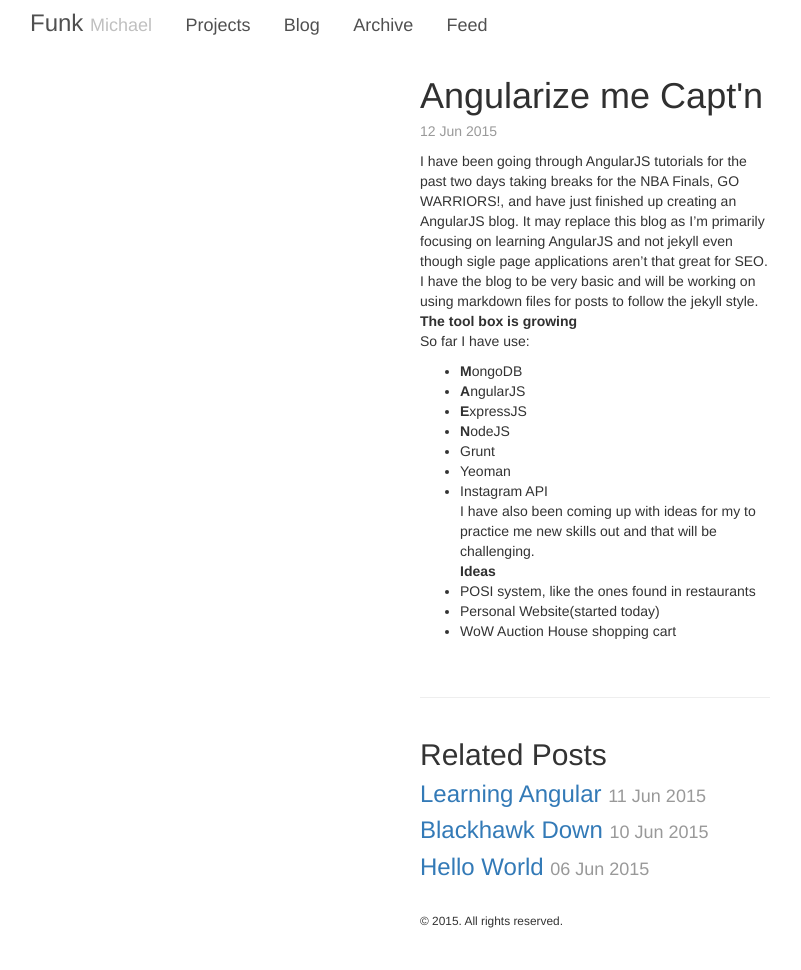
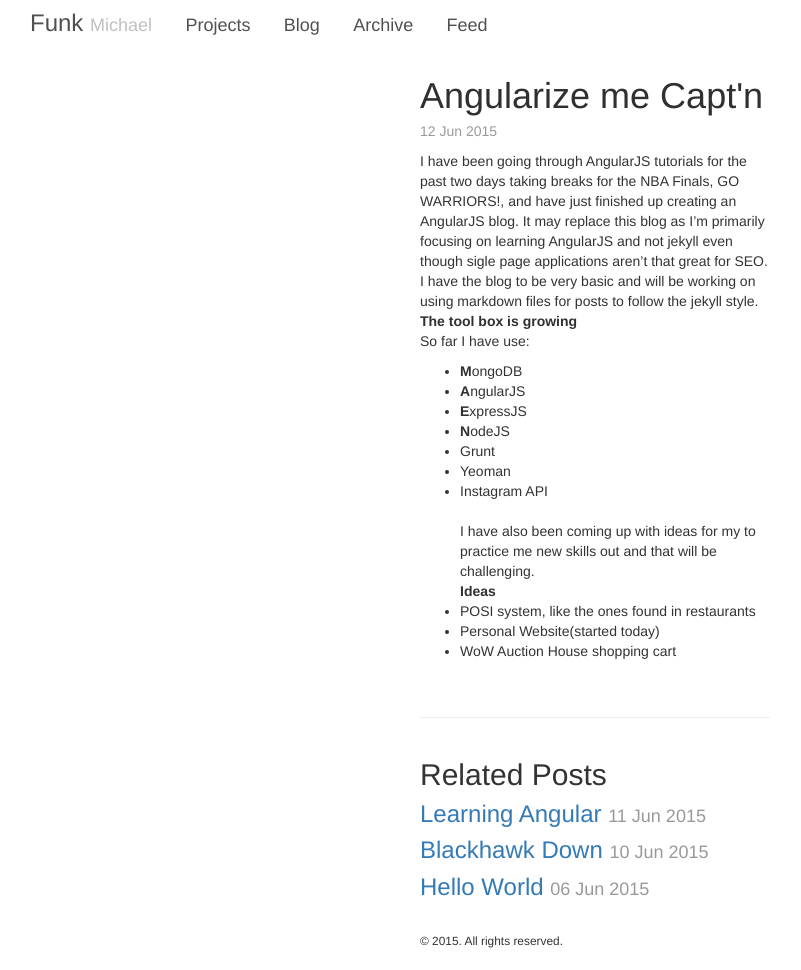
Before and after one commit to mafunk92/mafunk92.github.io, a Jekyll site: the page built from blog/_posts/2015-06-12-ngBlog.md, in a window 1280 px wide. Shown: the whole page, without its empty margins (45-846 px from the left). Built offline with Jekyll 4.4.1, drawn with Linux system fonts in a browser that asks for light colours.

```diff
--- a/blog/_posts/2015-06-12-ngBlog.md
+++ b/blog/_posts/2015-06-12-ngBlog.md
@@ -9,16 +9,16 @@ I have been going through AngularJS tutorials for the past two days taking break
 <br>
 **The tool box is growing**<br>
 So far I have use:<br>
-- **M**ongoDB
-- **A**ngularJS
-- **E**xpressJS
-- **N**odeJS
-- Grunt
-- Yeoman
-- Instagram API
+- **M**ongoDB<br>
+- **A**ngularJS<br>
+- **E**xpressJS<br>
+- **N**odeJS<br>
+- Grunt<br>
+- Yeoman<br>
+- Instagram API<br>
 <br>
 I have also been coming up with ideas for my to practice me new skills out and that will be challenging.<br>
 **Ideas**<br>
-- POSI system, like the ones found in restaurants
-- Personal Website(started today)
-- WoW Auction House shopping cart
+- POSI system, like the ones found in restaurants<br>
+- Personal Website(started today)<br>
+- WoW Auction House shopping cart<br>
```
